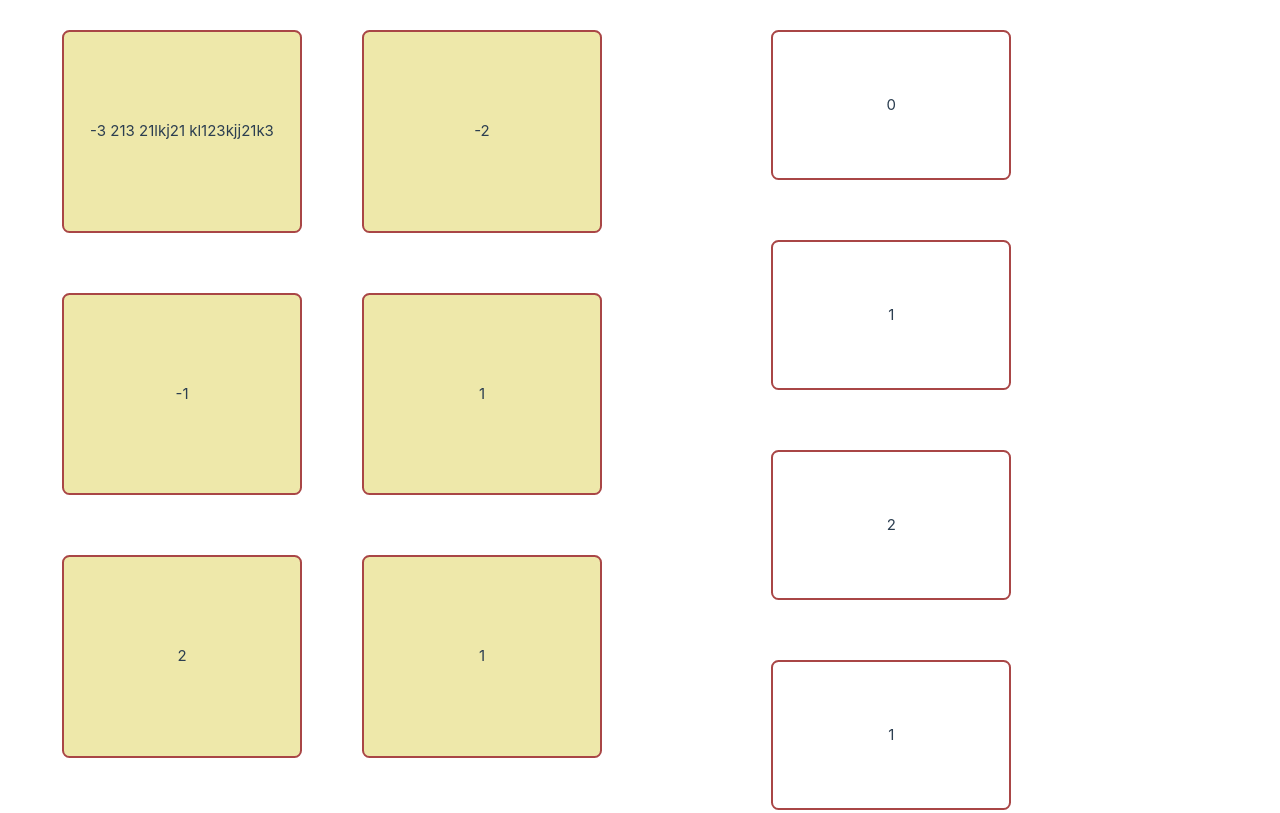
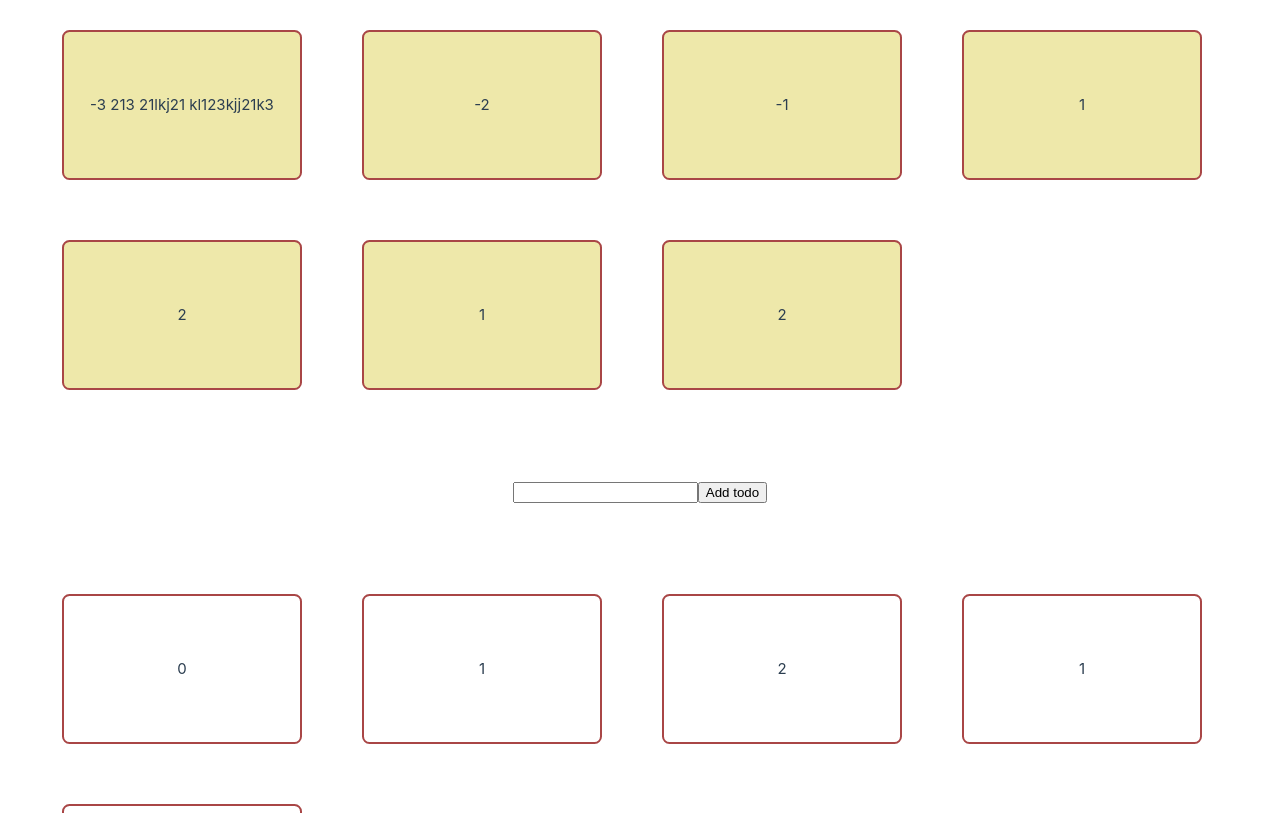
Before and after one commit to unam3/tiledo, a Vue app in the folder tiledo/: page / in a window 1280 px wide. Shown: the top 813 px of the page. Built offline with nearby package versions, Linux system fonts and the light colour scheme.

Commit message:
position of input was changed

```diff
--- a/tiledo/src/assets/main.css
+++ b/tiledo/src/assets/main.css
@@ -28,9 +28,7 @@ a,
 
   #app {
     display: flex;
-    /*
     flex-direction: column;
-    */
     padding: 0 2rem;
   }
 }
--- a/tiledo/src/components/TileDoes.vue
+++ b/tiledo/src/components/TileDoes.vue
@@ -37,6 +37,14 @@ function addTodone(todoText) {
       />
   </div>
 
+  <div class="addTodoInterface">
+      <input type="text" v-model="newTodo" />
+
+      <button @click="addTodo">
+       Add todo
+      </button>
+  </div>
+
   <div class="tileContainer">
       <Tile
         v-for="(todoText, index) in state.todos"
@@ -45,13 +53,6 @@ function addTodone(todoText) {
       />
   </div>
 
-  <!--
-  <input type="text" v-model="newTodo" />
-
-  <button @click="addTodo">
-   Add todo
-  </button>
-  -->
 </template>
 
 <style scoped>
@@ -71,6 +72,11 @@ function addTodone(todoText) {
     margin: 1em auto;
 }
 
+.addTodoInterface {
+    margin: 4em auto;
+}
+
+/*
 .greetings h3 {
   text-align: center;
 }
@@ -80,4 +86,5 @@ function addTodone(todoText) {
     text-align: left;
   }
 }
+*/
 </style>
```
